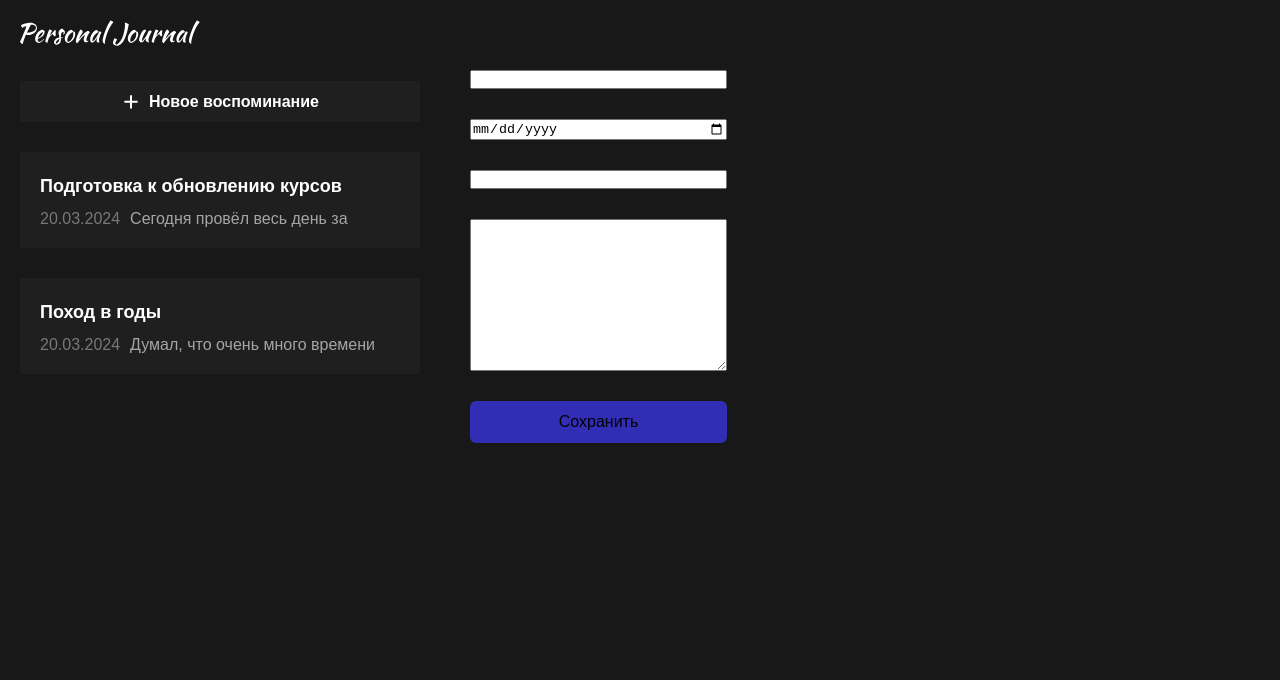
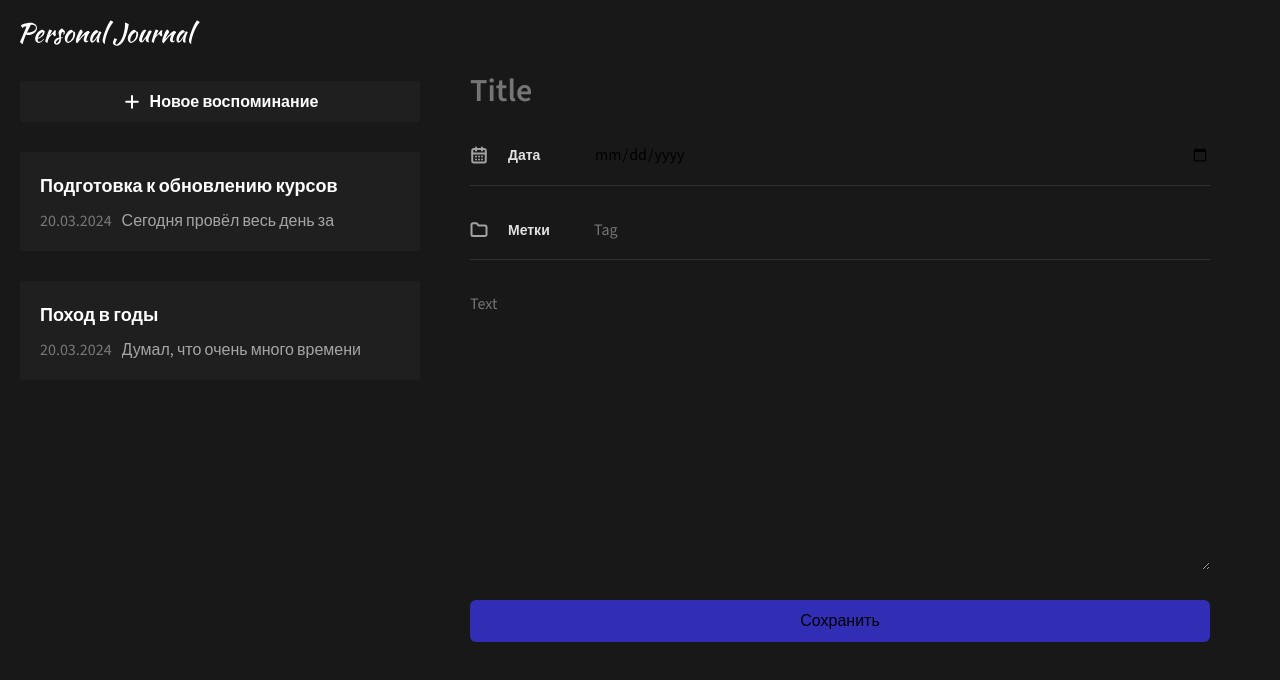
Before and after one commit to DyudinDaniil/basic-react, a React (Vite) app: page / in a window 1280 px wide. Shown: the top 680 px of the page. Built offline with nearby package versions, Linux system fonts and the light colour scheme.

Commit message:
006 finish journal form

```diff
--- a/src/components/JournalForm/JournalForm.jsx
+++ b/src/components/JournalForm/JournalForm.jsx
@@ -48,17 +48,31 @@ function JournalForm({ onSubmit }) {
 	return (
 		<form className={styles['journal-form']} onSubmit={addJournalItem}>
 
-			<input type="title" name="title" className={cn(styles['input'], {
+			<input type="title" name="title" placeholder='Title' className={cn(styles['input-title'], {
 				[styles['invalid']]: !formValidState.title
 			})} />
 
-			<input type="date" name="date" className={cn(styles['input'], {
-				[styles['invalid']]: !formValidState.date
-			})} />
+			<div className={styles['input-wrap']}>
+				<label htmlFor="date" className={styles['label']}>
+					<img src='/public/calendar.svg' />
+					<span>Дата</span>
+				</label>
 
-			<input type="text" name="tag"/>
+				<input type="date" name="date" id="date" className={cn(styles['input'], {
+					[styles['invalid']]: !formValidState.date
+				})} />
+			</div>
 
-			<textarea name="text" id="" cols="30" rows="10" className={cn(styles['input'], {
+			<div className={styles['input-wrap']}>
+				<label htmlFor="tag" className={styles['label']}>
+					<img src='/public/folder.svg' />
+					<span>Метки</span>
+				</label>
+
+				<input type="text" name="tag" id="tag" placeholder="Tag" className={styles['input']}/>
+			</div>
+
+			<textarea name="text" id="" cols="30" rows="10" placeholder="Text" className={cn(styles['input'], {
 				[styles['invalid']]: !formValidState.text
 			})}></textarea>
 
--- a/src/components/JournalForm/JournalForm.module.css
+++ b/src/components/JournalForm/JournalForm.module.css
@@ -4,6 +4,46 @@
   gap: 30px;
 }
 
+.input-wrap {
+  display: flex;
+  align-items: center;
+  gap: 8px;
+  padding-bottom: 15px;
+  border-bottom: 1px solid #323232;
+}
+
+.label {
+  display: flex;
+  align-items: center;
+  gap: 20px;
+  min-width: 116px;
+}
+
+span {
+  display: block;
+  font-size: 14px;
+  font-weight: 600;
+}
+
+.input {
+  display: block;
+  width: 100%;
+  font-size: 16px;
+  font-weight: 400;
+  line-height: 28px;
+  border: none;
+  background: none;
+}
+
+.input-title {
+  display: block;
+  font-size: 32px;
+  font-weight: 600;
+  line-height: 40.22px;
+  border: none;
+  background: none;
+}
+
 .invalid {
   border: 1px solid red;
   background-color: rgb(68, 6, 6);
--- a/src/index.css
+++ b/src/index.css
@@ -13,6 +13,8 @@
 }
 
 * {
+  font-family: "Source Sans 3", sans-serif;
+  font-weight: 400;
   margin: 0;
   padding: 0;
   box-sizing: border-box;
--- a/src/layouts/Body/Body.module.css
+++ b/src/layouts/Body/Body.module.css
@@ -1,3 +1,4 @@
 .body {
   padding: 50px;
+  width: 100%;
 }
--- a/src/layouts/NavPnael/NavPanel.module.css
+++ b/src/layouts/NavPnael/NavPanel.module.css
@@ -1,5 +1,5 @@
 .nav-panel {
-  width: 400px;
+  min-width: 400px;
   display: flex;
 	flex-direction: column;
 	gap: 30px;
```
Also changed, not shown: public/calendar.svg (added), public/folder.svg (added).
